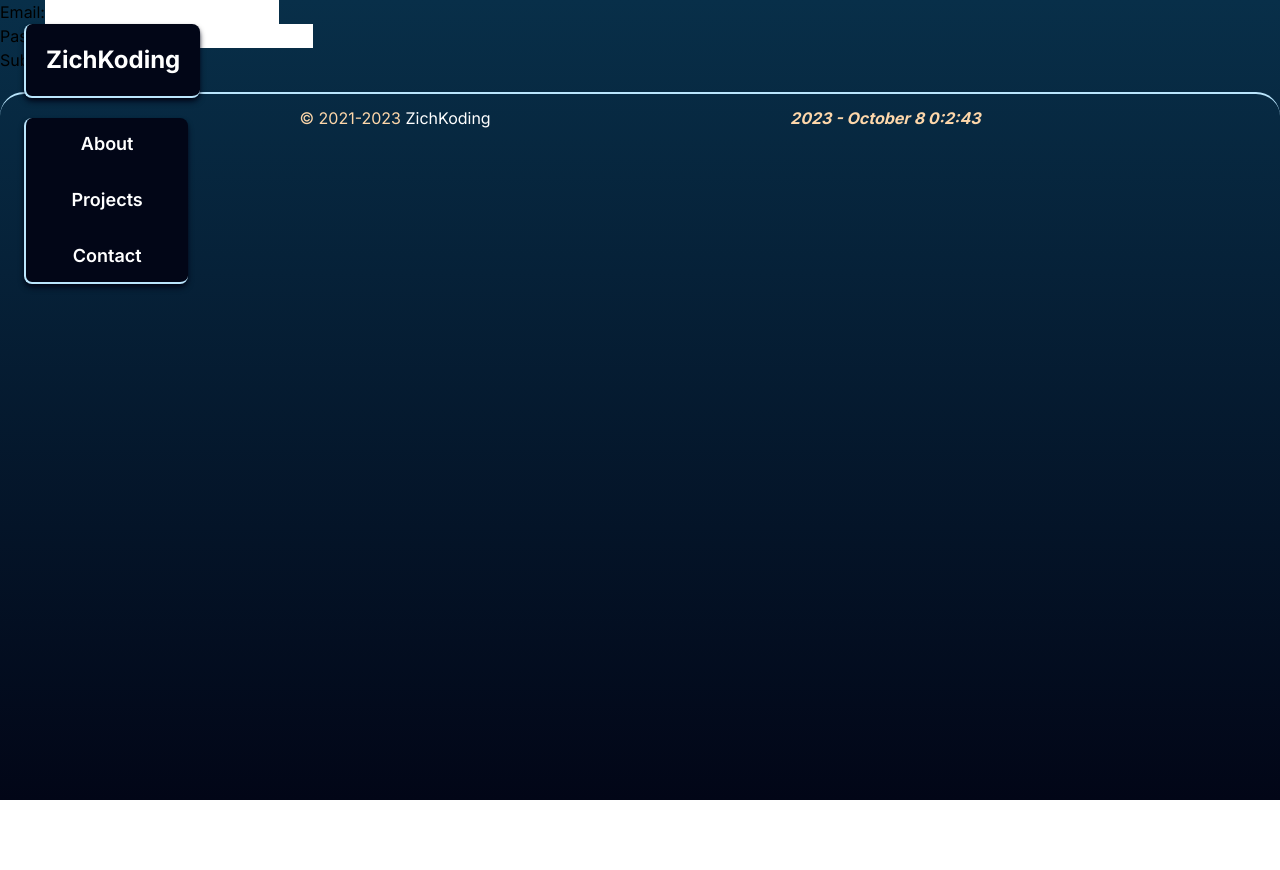
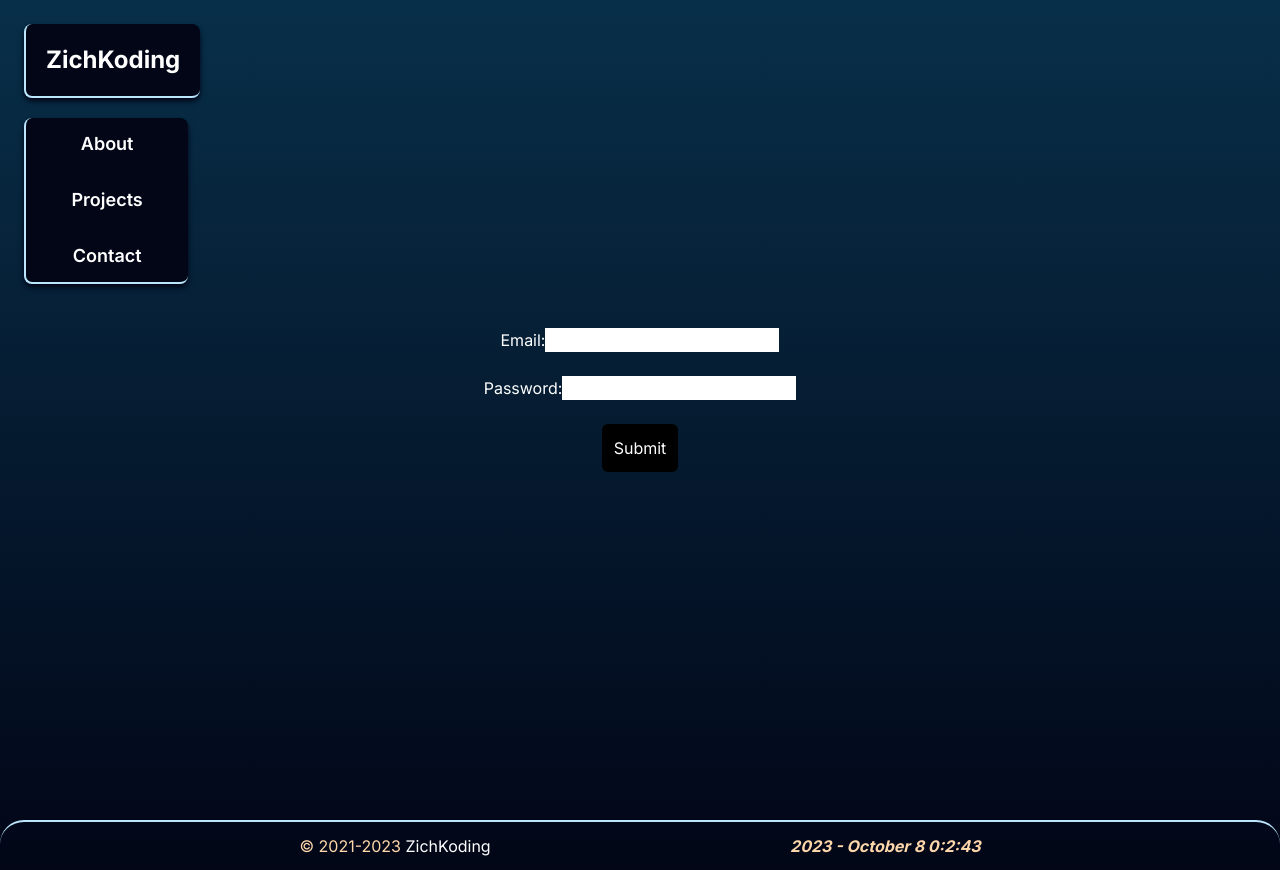
Before and after one commit to ZichKoding/ZichKoding.github.io, a Next.js app: page /admin in a window 1280 px wide. Before the commit the page ends 800 px from the top, so only its background shows below. Built offline with nearby package versions, Linux system fonts and the light colour scheme.

Commit message:
my login page now let's me login and redirects correctly. Updated my About Me page.

```diff
--- a/app/about/page.tsx
+++ b/app/about/page.tsx
@@ -1,8 +1,6 @@
 import Header from '@/components/Header';
-import { LoremIpsum } from 'lorem-ipsum';
 
 export default function About() {
-  const lorem = new LoremIpsum();
   return (
     <>
       <main className="flex flex-grow justify-center items-center sm:ml-36">
@@ -13,7 +11,12 @@ export default function About() {
             A Little About Me...
           </h3>
           <p className="w-10/12 py-5 font-bold">
-            {lorem.generateWords(100)}
+            Software engineer with a passion for learning and innovation.
+            Proven ability to develop and deliver high-quality software solutions
+            using a variety of technologies, including Node.js, Next.js, React.js,
+            Python, AWS, and SQL. Expertise in API integration, ETL processes, and
+            Zoho CRM integration. Currently, working on a personal “telekinesis”
+            project by reading brainwaves.
           </p>
         </div>
       </main>
--- a/app/admin/page.tsx
+++ b/app/admin/page.tsx
@@ -23,19 +23,19 @@ export default function LoginForm() {
     };
 
     return (
-        <form onSubmit={handleSubmit} className="justify-center items-center">
-            <label>
+        <form onSubmit={handleSubmit} className="h-screen flex flex-col items-center justify-center">
+            <label className="text-white">
                 Email:
-                <input type="email" value={email} onChange={(e) => setEmail(e.target.value)} />
+                <input className="text-black" type="email" value={email} onChange={(e) => setEmail(e.target.value)} />
             </label>
             <br />
-            <label>
+            <label className="text-white">
                 Password:
-                <input type="password" value={password} onChange={(e) => setPassword(e.target.value)} />
+                <input className="text-black" type="password" value={password} onChange={(e) => setPassword(e.target.value)} />
             </label>
             <br />
             <button
-                className="btn btn-primary"
+                className="btn text-white bg-black hover:bg-gray-700 p-3 rounded-md"
                 onSubmit={handleSubmit}
                 type="submit"
                 >
```
